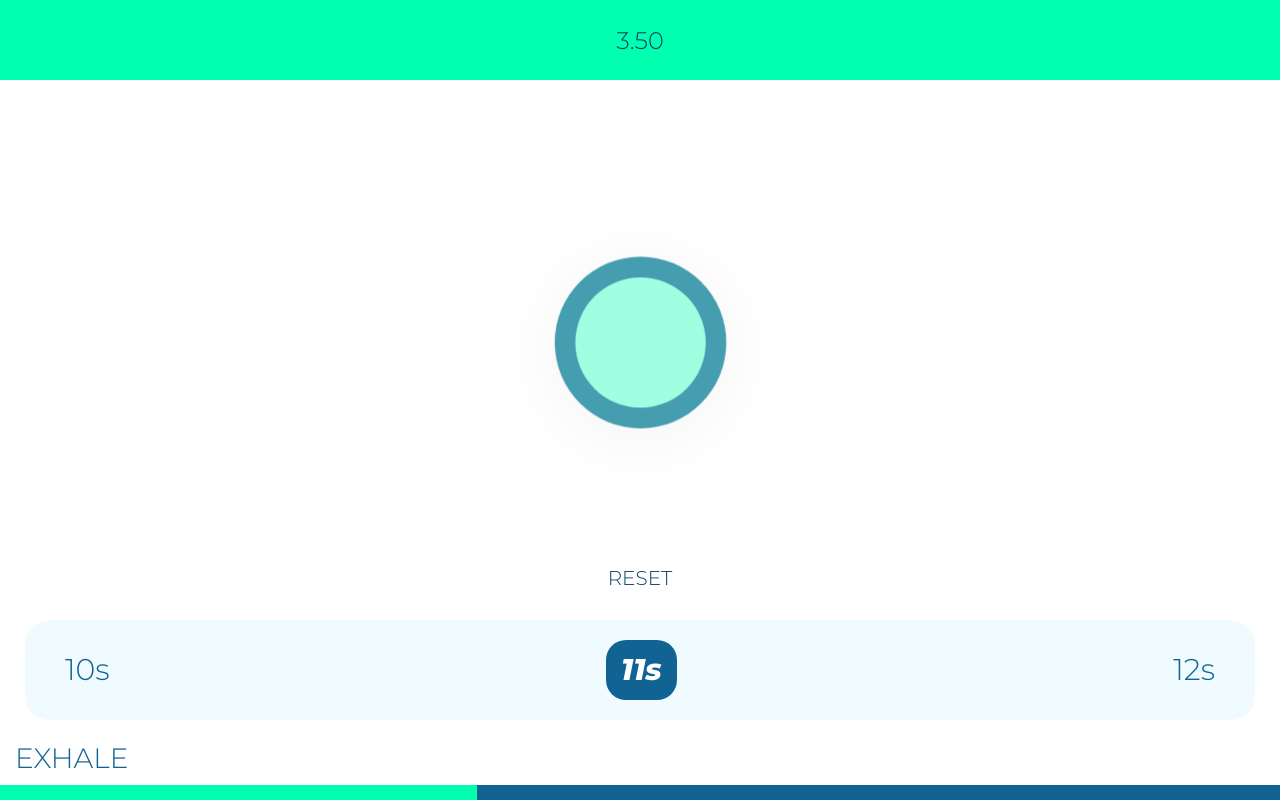
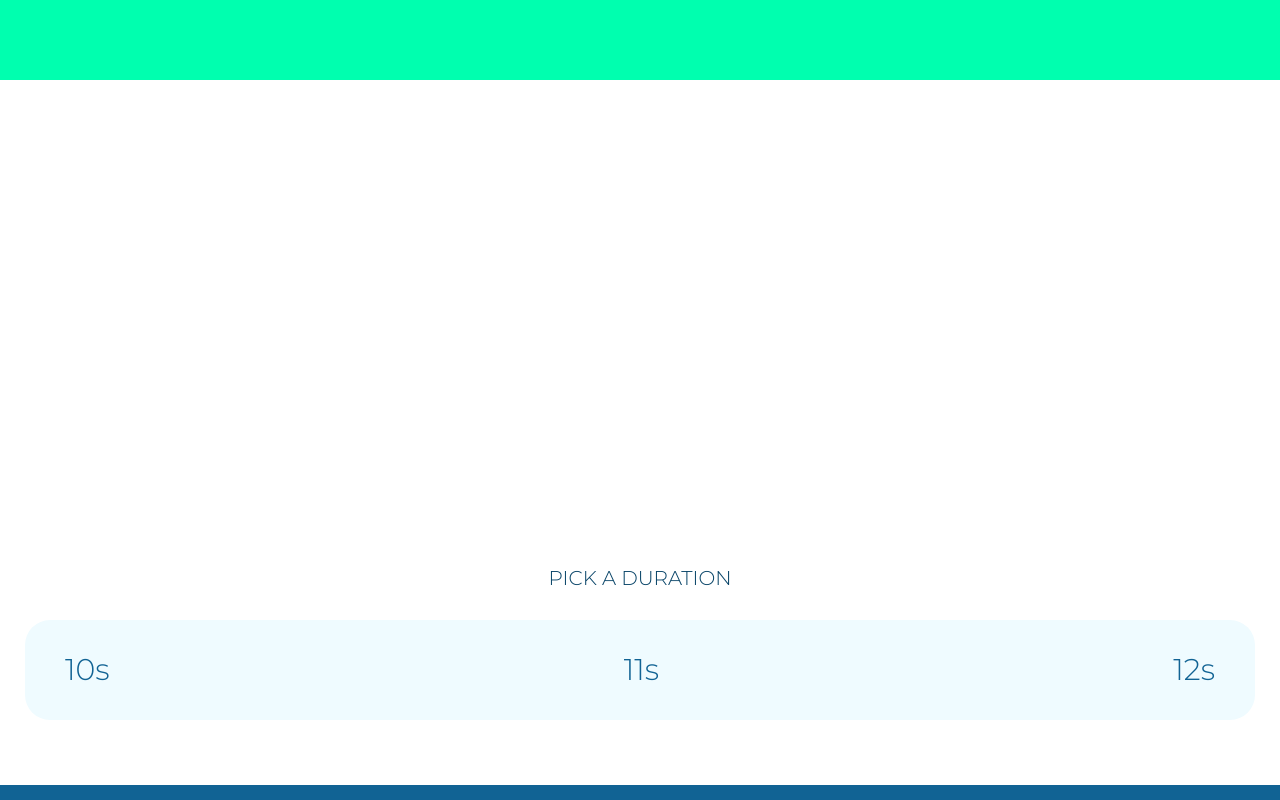
Before and after one commit to andybeckmann/11seconds, a Vue app: page / in a window 1280 px wide. Built offline with nearby package versions, Linux system fonts and the light colour scheme.

Commit message:
Remove UI components from initial app state

```diff
--- a/src/App.vue
+++ b/src/App.vue
@@ -4,7 +4,6 @@
 		<div v-if="this.modeA.active == true" class="app--bubble modeA"></div>
 		<div v-if="this.modeB.active == true" class="app--bubble modeB"></div>
 		<div v-if="this.modeC.active == true" class="app--bubble modeC"></div>
-		<div v-if="this.modeA.active != true && this.modeB.active != true && this.modeC.active != true" class="app--bubble"></div>
 		<div class="app--controls" v-if="this.controlStatus == 'Reset'" @click="timerStop">{{ this.controlStatus }}</div>
 		<div class="app--controls" v-if="this.controlStatus == 'Pick A Duration'" @click="selectTimeInterval('B')">{{ this.controlStatus }}</div>
 		<div class="app--modes">
@@ -58,7 +57,7 @@ export default {
 			this.modeB.active = false
 			this.modeC.active = false
 			clearInterval(this.interval)
-			this.clock = 0.00
+			this.clock = null
 			this.controlStatus = 'Pick A Duration'
 		},
 
@@ -102,19 +101,19 @@ export default {
 	},
 
 	created() {
-		this.timerStart(11)
+		//this.timerStart(11)
 	},
 
 	data() {
 		return {
-			clock: 0.00,
-			controlStatus: 'Reset',
-			breathStatus: 'Pick A Duration',
+			clock: null,
+			controlStatus: 'Pick A Duration',
+			breathStatus: '',
 			modeA: {
 				active: false
 			},
 			modeB: {
-				active: true
+				active: false
 			},
 			modeC: {
 				active: false
```
